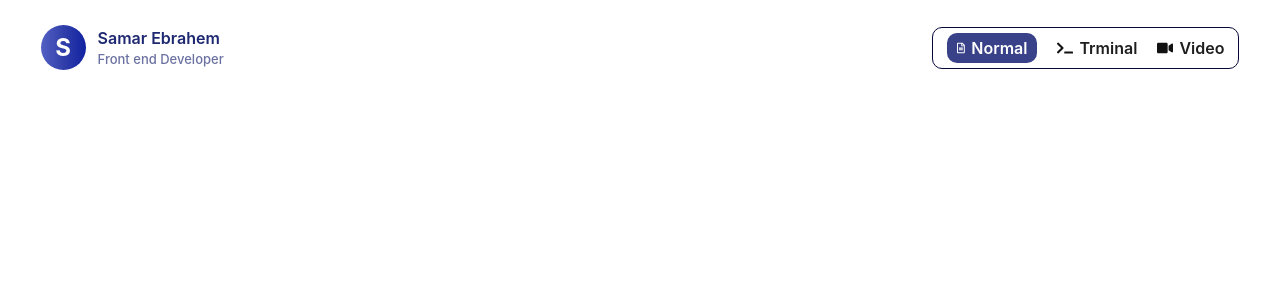
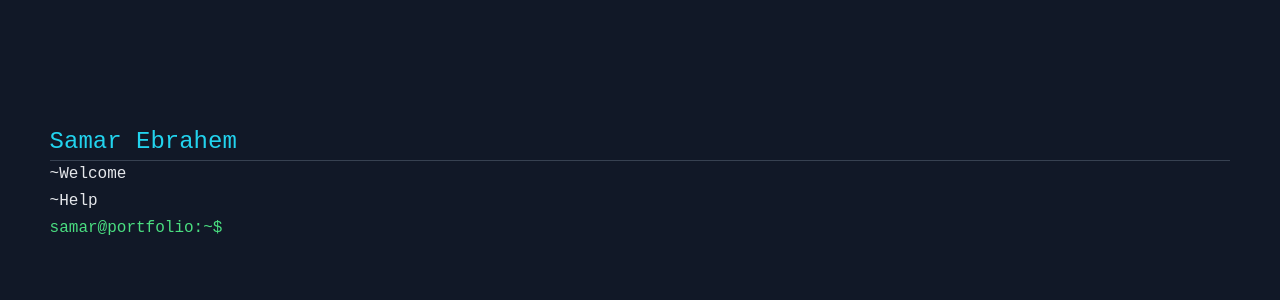
Before and after one commit to samar20ebrahem-cyber/Samar-Ebrahem, a React (Vite) app: page /terminal in a window 1280 px wide. Shown: the top 300 px of the page. Built offline with nearby package versions, Linux system fonts and the light colour scheme.

Commit message:
add : terminal

```diff
--- a/src/App.jsx
+++ b/src/App.jsx
@@ -1,12 +1,15 @@
 import './App.css'
-import { Navbar } from '../src/ICS/Navbar/Navbar.jsx'
+// import { Navbar } from '../src/ICS/Navbar/Navbar.jsx'
 // import { Header } from '../src/ICS/Header/Header.jsx'
-// import { AboutApp } from './ICS/About/AboutApp.jsx'
+// import { About } from './ICS/Story/About.jsx'
+// import { Education } from './ICS/Education/Education.jsx'
+// import { Journey } from './ICS/Journey/Journey.jsx'
 // import { Skills } from './ICS/Skills/Skills.jsx'
 // import {Projects} from './ICS/Projects/Projects.jsx'
 // import { Connect }  from './ICS/Connect/Connect.jsx'
 // import {InteractiveTerminal} from './ICS/InteractiveTerminal/InteractiveTerminal.jsx'
 // import {Videos} from './Component/Videos/Videos.jsx'
+import {Terminal } from './Terminal/Terminal.jsx'
 import { useEffect, useState } from "react"
 function App() {
   const [loading, setLoading] = useState(true)
@@ -25,16 +28,24 @@ function App() {
     )
   }
   return (
-    <>
-      <Navbar />
-      {/* <Header />
-      <AboutApp /> */}
+
+    <div style={{
+      display:'flex',
+      flexDirection:'column',
+      gap:'8rem'
+    }}>
+      {/* <Navbar /> */}
+      {/* <Header /> */}
+      {/* <About /> */}
+      {/* <Journey/>
+      <Education/> */}
       {/* <Skills />
       <Projects /> */}
       {/* <Connect /> */}
       {/* <InteractiveTerminal/> */}
       {/* <Videos/> */}
-    </>
+      <Terminal/>
+    </div>
   )
 }
 
--- a/src/ICS/About/AboutApp.jsx
+++ /dev/null
@@ -1,15 +0,0 @@
-import { About } from '../About/Story/About.jsx'
-// import { Education } from '../About/Education/Education.jsx'
-import { Journey } from '../About/Journey/Journey.jsx'
-export function AboutApp() {
-    return (
-        <>
-
-
-                <About />
-                <Journey />
-                {/* <Education /> */}
-
-        </>
-    )
-}
--- a/src/ICS/About/Journey/Journey.css
+++ b/src/ICS/Journey/Journey.css
@@ -1,6 +1,5 @@
 .journey {
     padding: 50px 20px;
-    margin-bottom: 20px;
 }
 
 .journey h1 {
--- a/src/ICS/About/Story/About.jsx
+++ b/src/ICS/Story/About.jsx
@@ -1,5 +1,5 @@
 import './About.css'
-import Voice from '../../../assets/aboutVoice.mp3'
+import Voice from '../../assets/aboutVoice.mp3'
 import { FaPlay, FaStop } from "react-icons/fa";
 import { useRef, useState } from "react"
 
--- /dev/null
+++ b/src/Terminal/Terminal.css
@@ -0,0 +1,75 @@
+body {
+    background: #111827;
+}
+
+.terminal {
+    background-color: #111827;
+    color: #E5E7EB;
+    padding: 24px;
+    font-family: "Courier New", monospace;
+    max-width: 100%;
+    height: auto;
+    min-height: 200px;
+}
+
+.terminal h1 {
+    color: #22D3EE;
+    font-size: 24px;
+    border-bottom: 1px solid #374151;
+}
+
+.body {
+    line-height: 1.7;
+}
+
+.prompt {
+    color: #4ADE80;
+}
+
+.output {
+    margin-left: 10px;
+    white-space: pre-wrap;
+    overflow-wrap: anywhere;
+}
+
+.contact-links a {
+    color: #09434c;
+    transition: color 0.5s ease;
+}
+
+.contact-links a:hover {
+    text-decoration: solid;
+    color: #22D3EE;
+    text-decoration: underline;
+}
+
+.terminal input {
+    background: transparent;
+    color: #3100e1;
+    border: none;
+    outline: none;
+    font: inherit;
+    flex: 1;
+    min-width: 0;
+}
+
+.terminal label {
+    color: #4ADE80;
+    white-space: nowrap;
+}
+
+
+@media (max-width: 600px) {
+    .terminal {
+        padding: 16px;
+        margin: 16px;
+    }
+
+    .terminal h1 {
+        font-size: 20px;
+    }
+
+    body {
+        scroll-x: none;
+    }
+}
--- /dev/null
+++ b/src/Terminal/Terminal.jsx
@@ -0,0 +1,169 @@
+import './Terminal.css'
+import { useState } from "react"
+
+export function Terminal() {
+    const [command, setCommand] = useState("")
+    const [terminal, setTerminal] = useState([])
+
+    const commands = {
+        help: `Available commands:
+about, journey, education, skills, projects, contact`,
+
+        about: `Hi! I'm Samar Ebrahem, a Frontend Developer.
+I'm passionate about building modern, responsive
+websites and interactive user experiences.
+I'm always learning and improving my coding skills.`,
+
+        journey: `I was born in 2007, and my journey into
+programming started with learning the fundamentals
+of web development.
+
+I learned HTML, CSS, and JavaScript, then started
+exploring React to build interactive web applications.
+I keep practicing by building projects and learning
+new technologies step by step.`,
+
+        education: `Bachelor's Degree in Computer Science
+and Information Technology.
+
+Al-Riyada University for Science and Technology
+Menoufia, Egypt
+Sep 2026 - Present
+
+Previously studied at Abu El Matamir Azhar
+Girls' Secondary Institute, Beheira, Egypt.
+Graduated in 2025.`,
+
+        skills: `HTML5, CSS3, JavaScript, React,
+Bootstrap, Git, GitHub, Responsive Design,
+DOM Manipulation, Local Storage.
+Currently improving my React skills.`,
+
+        projects: `My projects:
+1. To-do App - Task Management Application
+2. GitHub Developer Finder
+3. Bug Tracking System
+4. Stopwatch
+
+Type a project command to learn more.`,
+
+        todo: `To-do App - Task Management Application
+
+A task management website that helps users
+organize their daily tasks.
+
+Technologies: HTML, CSS, JavaScript,
+i18next for language translation.`,
+
+        "github-finder": `GitHub Developer Finder
+
+A project focused on finding GitHub developers
+and exploring developer information.
+
+Technologies: Frontend web technologies.
+Add the exact API and tools you used here.`,
+
+        "bug-tracking": `Bug Tracking System
+
+A web application for displaying, searching,
+and managing bug reports.
+
+Technologies: HTML, CSS, JavaScript,
+Local Storage.`,
+
+
+        stopwatch: `Stopwatch
+
+A timer application for measuring elapsed time.
+
+Technologies: Add the exact technologies
+used in your project here.`,
+
+        contact: `Let's connect!
+
+GitHub:
+https://github.com/samar20ebrahem-cyber
+
+LinkedIn:
+https://www.linkedin.com/in/samar-ebrahem-9953b13b/
+
+Email:
+sam2026ar@gmail.com`
+    }
+
+    function handleCommand(e) {
+        e.preventDefault()
+        const value = command.trim().toLowerCase()
+        if (!value) return
+        if (value === 'clear') {
+            setCommand('')
+            setTerminal([])
+            return
+        }
+        const output = commands[value] || `Command not found: ${value}`
+        setTerminal((prev) => [
+            ...prev,
+            {
+                command: value,
+                output: output
+            }
+        ])
+        setCommand('')
+    }
+    return (
+        <>
+            <section className="terminal">
+                <h1>Samar Ebrahem</h1>
+                <div className="body">
+                    <p>~Welcome</p>
+                    <p>~Help</p>
+                    {
+                        terminal.map((item, index) => {
+                            return (
+                                <div key={index} className="terminal-output">
+                                    <p>
+                                        <span className="prompt">
+                                            samar@portfolio:~$
+                                        </span> {" "}
+                                        {item.command}
+                                    </p>
+                                    <p className="output">{item.command === 'contact' ? (
+                                        <div className="contact-links">
+                                            <p>
+                                                GitHub:{" "}
+                                                <a href="https://github.com/samar20ebrahem-cyber">
+                                                    https://github.com/samar20ebrahem-cyber
+                                                </a>
+                                            </p>
+                                            <p>
+                                                LinkedIn:{" "}
+                                                <a href="https://www.linkedin.com/in/samar-ebrahem-9953b13b/">
+                                                    https://www.linkedin.com/in/samar-ebrahem-9953b13b/
+                                                </a>
+                                            </p>
+
+                                            <p>
+                                                Email:{" "}
+                                                <a href="mailto:sam2026ar@gmail.com">
+                                                    sam2026ar@gmail.com
+                                                </a>
+                                            </p>
+                                        </div>
+                                    ) : (
+                                        <p className="output"> {item.output}</p>
+                                    )}
+                                    </p>
+                                </div>
+                            )
+                        })
+                    }
+                    <form onSubmit={handleCommand}>
+                        <label htmlFor="terminal-input">samar@portfolio:~$</label>
+                        <span>  </span>
+                        <input id="terminal-input" value={command} onChange={(e) => setCommand(e.target.value)} autoComplete="off" />
+                    </form>
+                </div>
+            </section>
+        </>
+    )
+}
```
Also changed, not shown: src/Component/Videos/Videos.jsx (indentation only), src/ICS/Education/Education.css (renamed from src/ICS/About/Education/Education.css), src/ICS/Education/Education.jsx (renamed from src/ICS/About/Education/Education.jsx), src/ICS/Journey/Journey.jsx (renamed from src/ICS/About/Journey/Journey.jsx), src/ICS/Journey/JourneyData.js (renamed from src/ICS/About/Journey/JourneyData.js), src/ICS/Story/About.css (renamed from src/ICS/About/Story/About.css).
